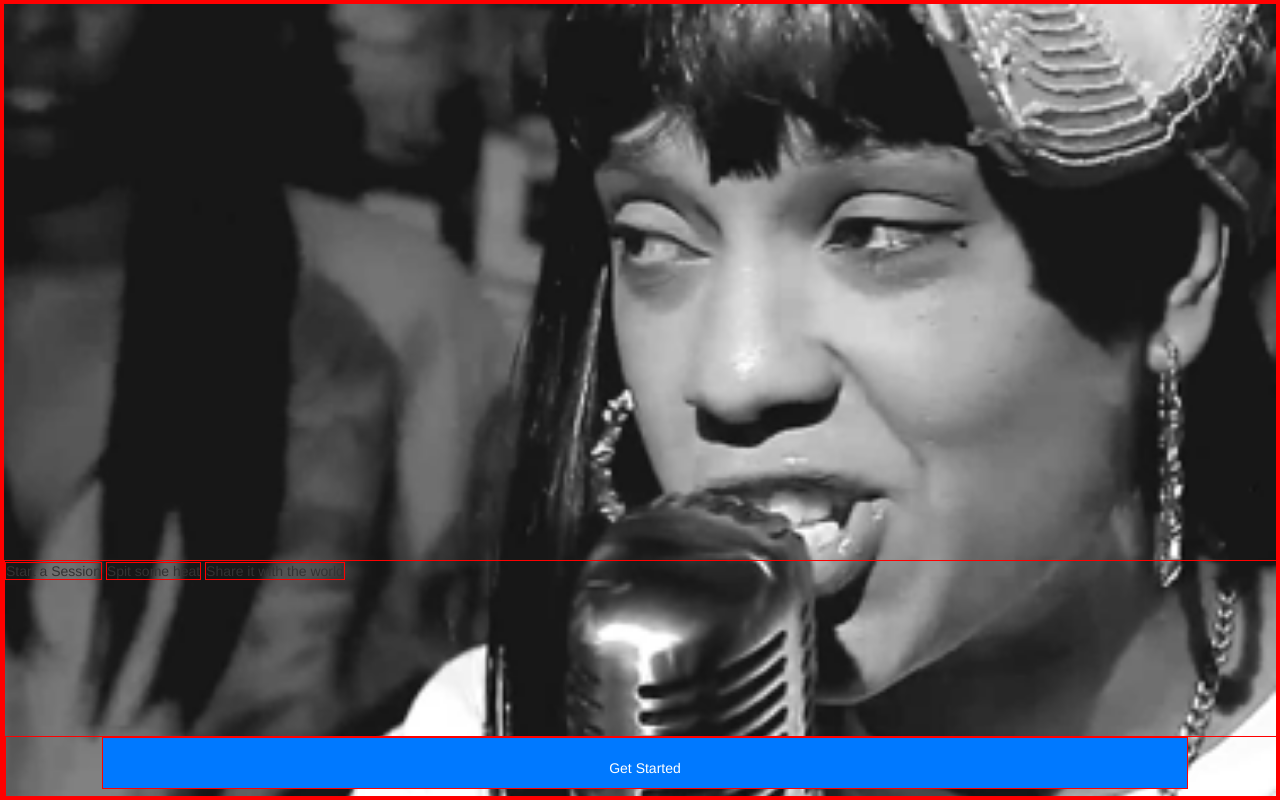
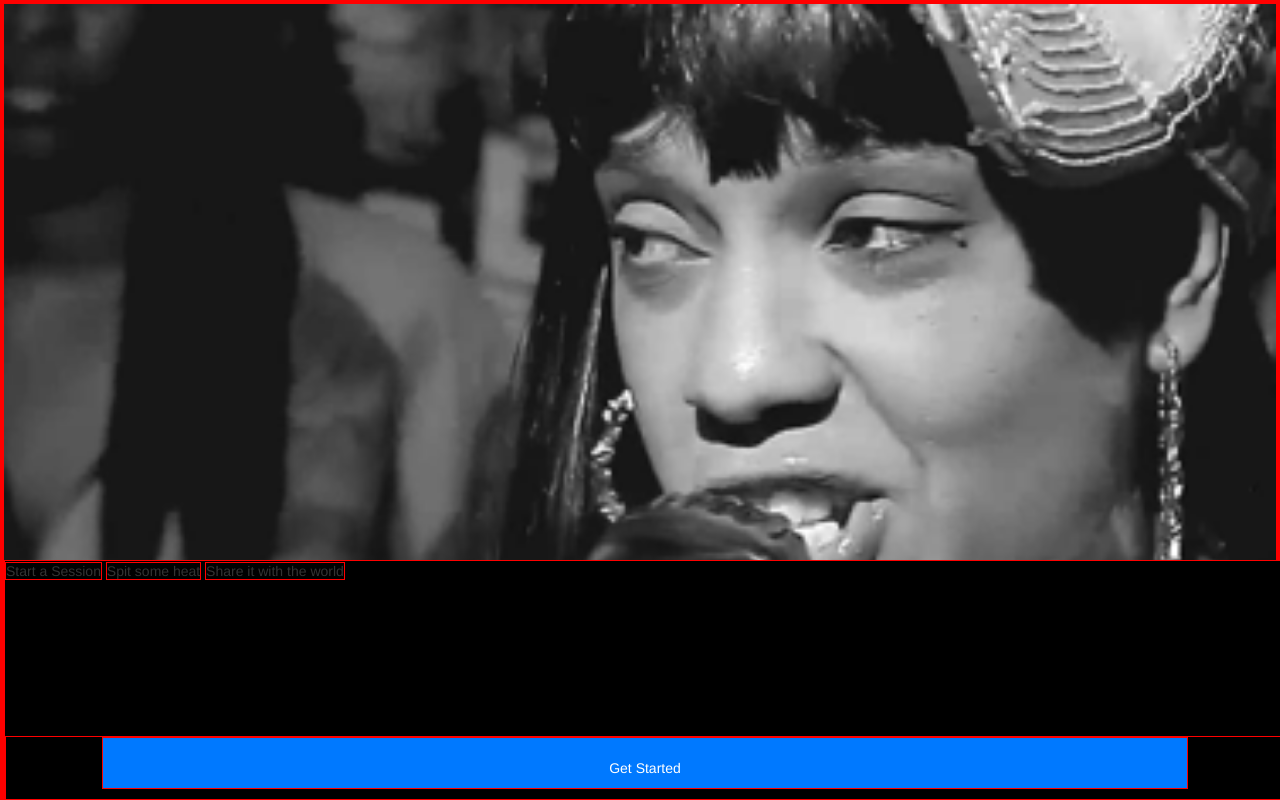
Before and after one commit to ZuriHunter/barz, a website: page index.html in a window 1280 px wide. Drawn offline with nearby package versions, Linux system fonts and the light colour scheme.

```diff
--- a/css/main.css
+++ b/css/main.css
@@ -42,7 +42,7 @@
 }
 
 .hp-headline {
-  background-color: linear-gradient(rgba(52,51,76, 0.9),rgba(52,51,76, 0.9));
+  background-color: black;
   position: fixed;
   bottom: 0;
   width: 100%;
```
